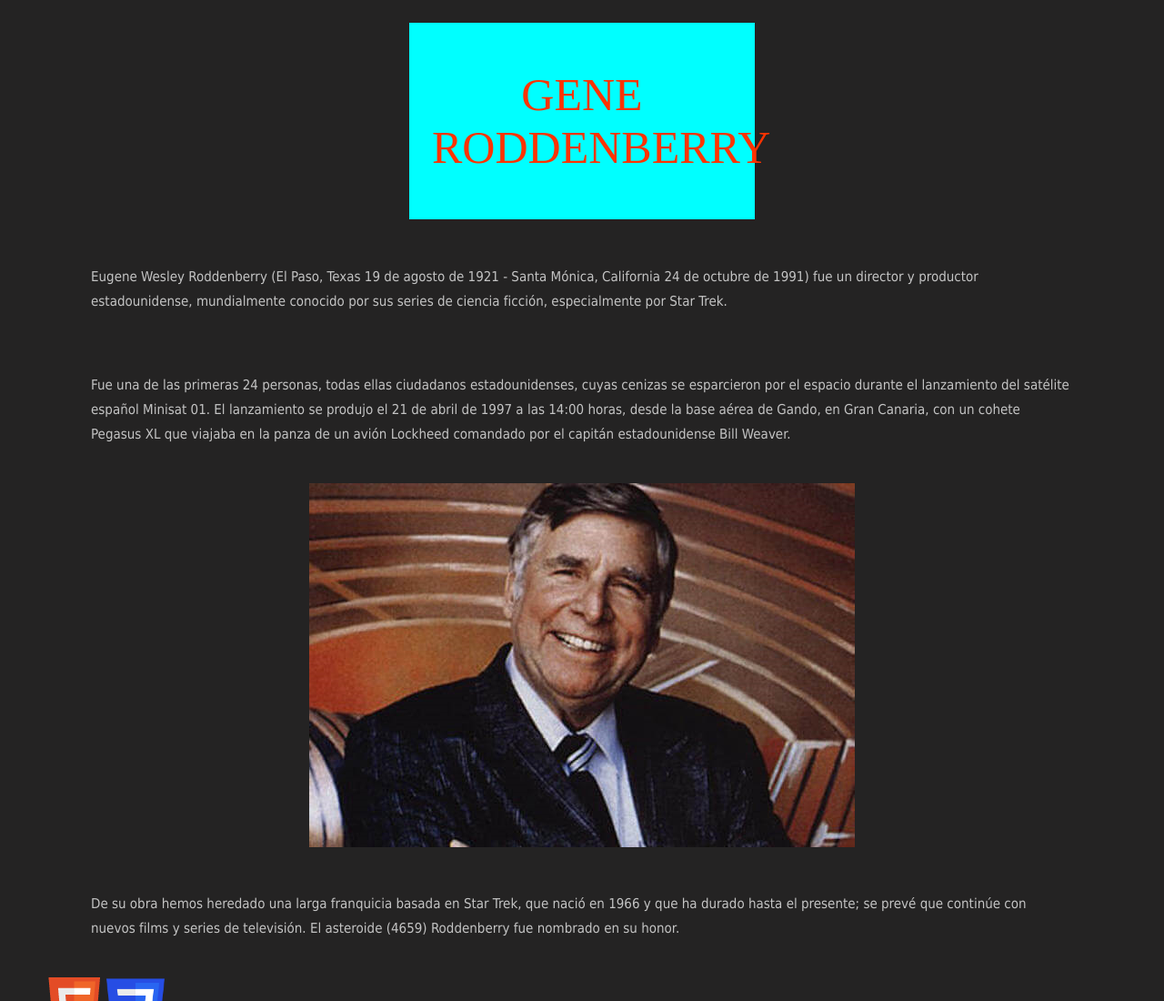
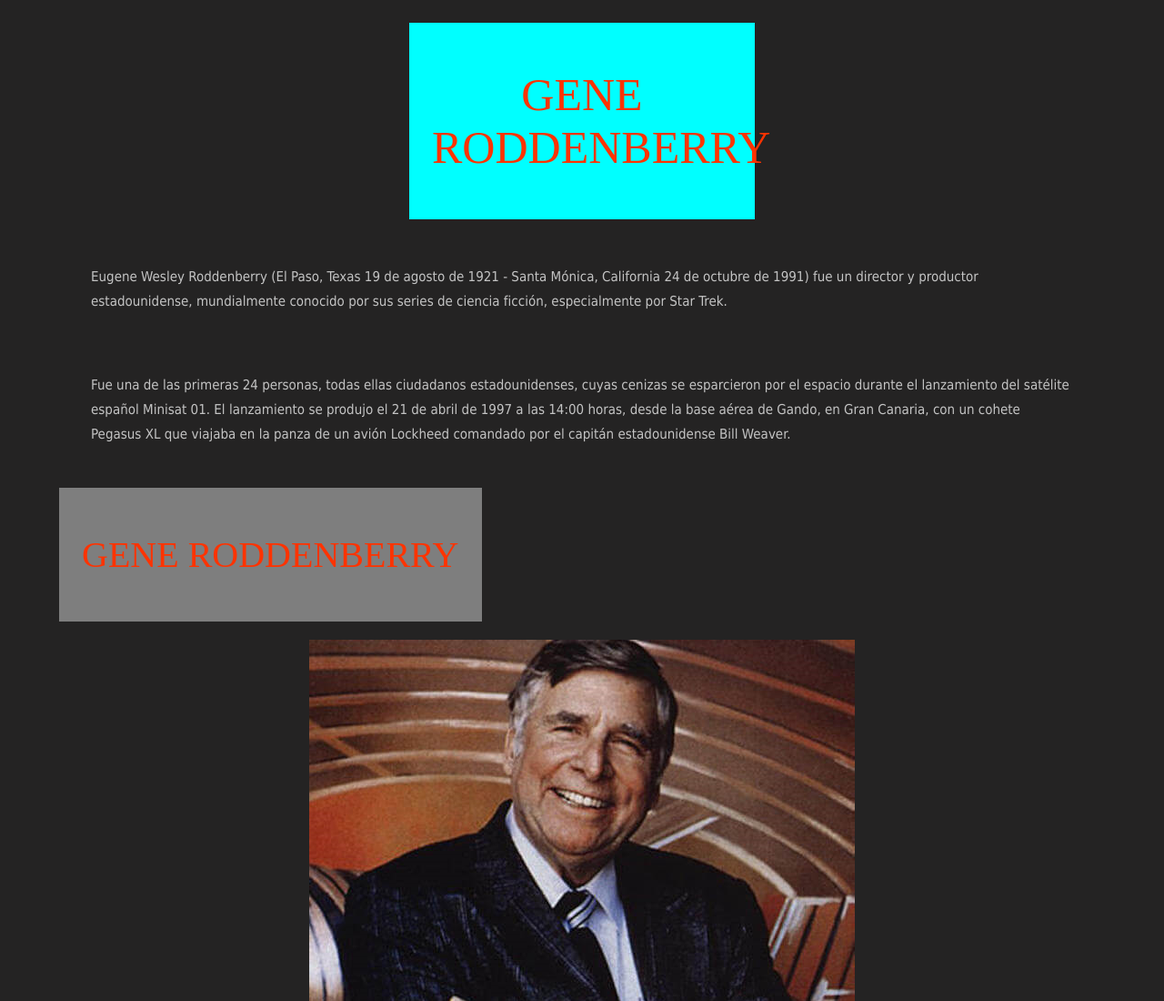
Before and after one commit to uo270497/practica1-sew, a plain HTML site: page productor.html in a window 1280 px wide. Shown: the top 1100 px of the page at 91% size. Drawn offline with Linux system fonts and the light colour scheme.

Commit message:
Update productor.html

```diff
--- a/productor.html
+++ b/productor.html
@@ -26,7 +26,8 @@
      de un avión Lockheed comandado por el capitán estadounidense Bill Weaver.</p>
 
     <section>
-    <img alt="Gene Roddenberry" src="multimedia/productor.png" />
+        <h2>Gene Roddenberry</h2>
+        <img alt="Gene Roddenberry" src="multimedia/productor.png" />
     </section>
 
     <p>De su obra hemos heredado una larga franquicia basada en Star Trek, que nació en 1966 y que ha durado hasta el
```
